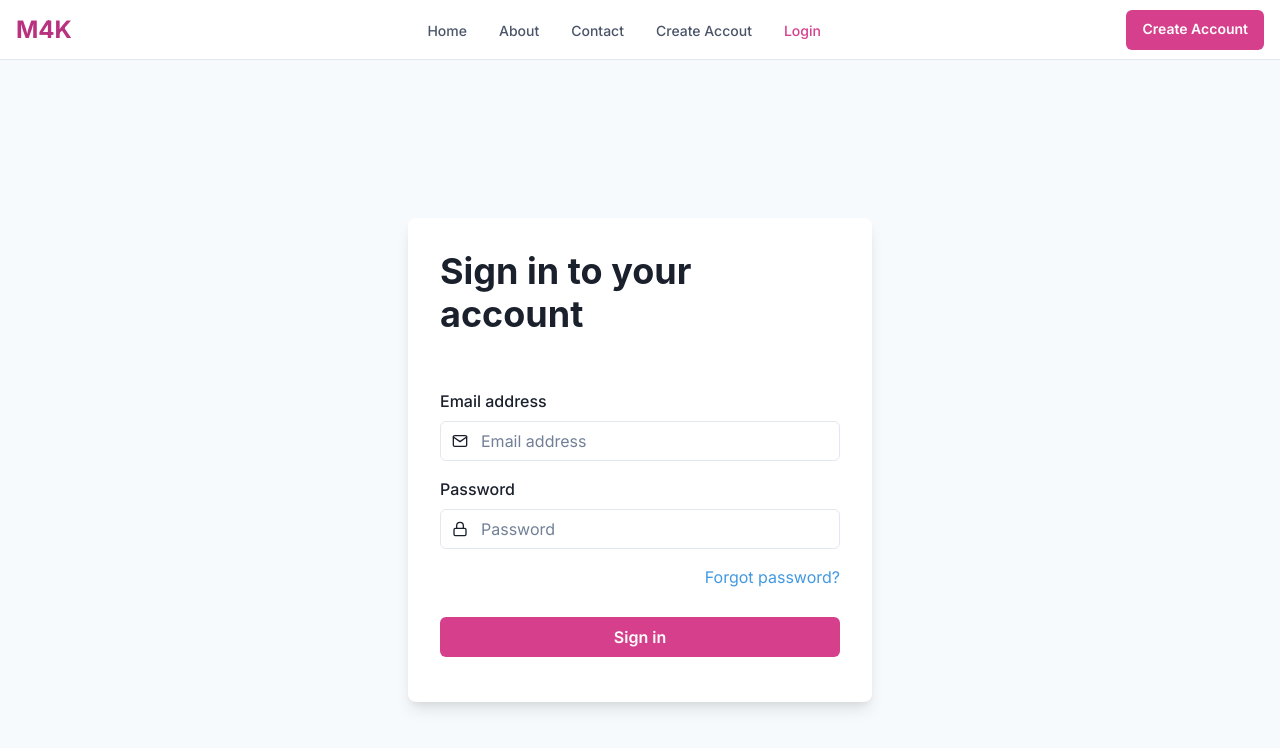
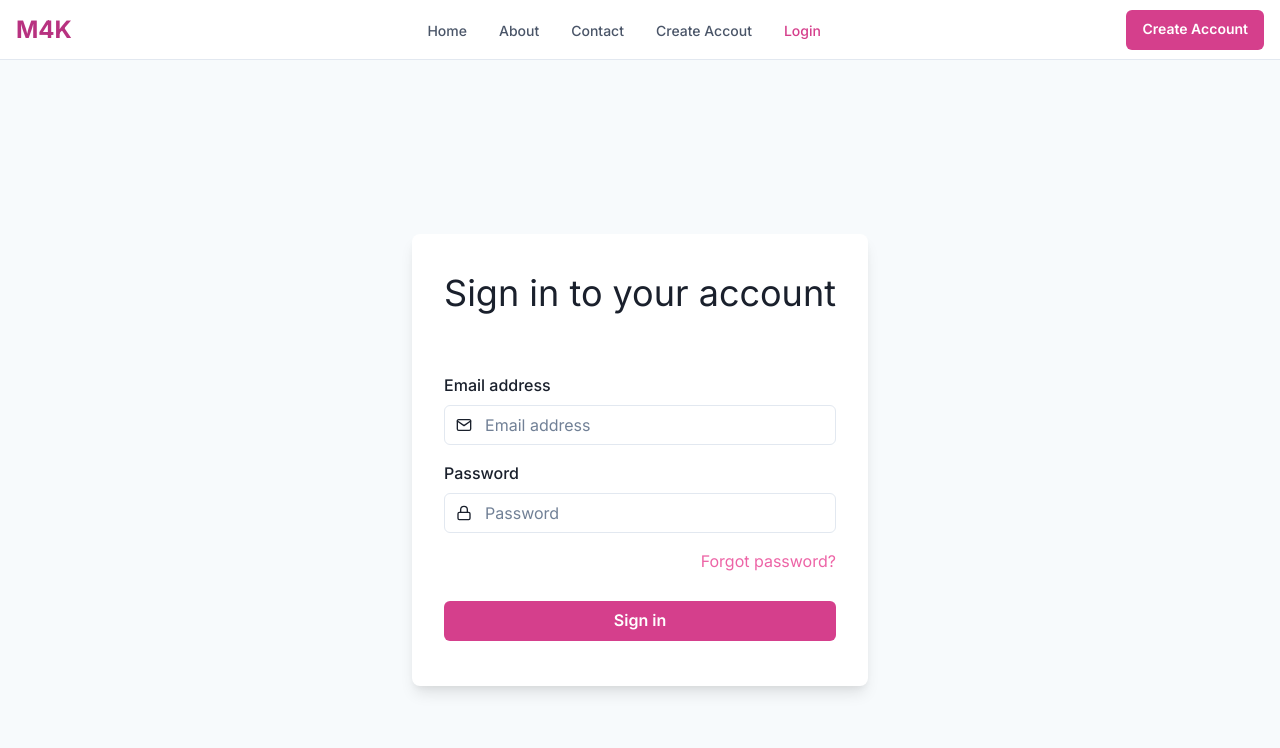
Before and after one commit to Coffee58511867/todo-app-nextjs, a Next.js app: page /login in a window 1280 px wide. Shown: the top 748 px of the page. Built offline with nearby package versions, Linux system fonts and the light colour scheme.

Commit message:
Created customer pages

```diff
--- a/app/components/NavBar/HomeNav.tsx
+++ b/app/components/NavBar/HomeNav.tsx
@@ -24,12 +24,7 @@ import { useRouter, usePathname } from "next/navigation";
 
 export default function Navigation() {
   const { isOpen, onToggle } = useDisclosure();
-  const router = useRouter();
 
-  const handleLogout = () => {
-    sessionStorage.clear();
-    router.push("/");
-  };
 
   return (
     <Box className="header">
@@ -78,7 +73,7 @@ export default function Navigation() {
             colorScheme="pink"
             color={"white"}
             _hover={{
-              bg: "green.300",
+              bg: "pink.300",
             }}
           >
             Create Account
--- a/app/login/page.tsx
+++ b/app/login/page.tsx
@@ -10,6 +10,7 @@ import {
   Link,
   useToast,
   Button,
+  Text,
   Heading,
   useColorModeValue,
   InputGroup,
@@ -83,9 +84,9 @@ export default function Signin() {
           >
             {" "}
             <Stack align={"center"} mb={{ base: 10 }}>
-              <Heading fontSize={{ base: "xl", md: "4xl" }}>
+              <Text fontSize={{ base: "xl", md: "4xl" }}>
                 Sign in to your account
-              </Heading>
+              </Text>
             </Stack>
             <Stack spacing={4} py={13}>
               <FormControl id="email">
@@ -121,7 +122,7 @@ export default function Signin() {
                 )}
               </FormControl>
               <Stack spacing={7}>
-                <Link color={"blue.400"} ml="auto" href="/resetPassword">
+                <Link color={"pink.400"} ml="auto" href="/resetPassword">
                   Forgot password?
                 </Link>
 
--- a/app/register/page.tsx
+++ b/app/register/page.tsx
@@ -8,6 +8,7 @@ import {
   Input,
   Stack,
   Link,
+  Text,
   useToast,
   Button,
   Heading,
@@ -87,9 +88,9 @@ export default function Signup() {
           >
             {" "}
             <Stack align={"center"} mb={{ base: 10 }}>
-              <Heading fontSize={{ base: "xl", md: "4xl" }}>
+              <Text fontSize={{ base: "xl", md: "4xl" }}>
                 Create an account
-              </Heading>
+              </Text>
             </Stack>
             <Stack spacing={4} py={13}>
               <FormControl id="name">
```
